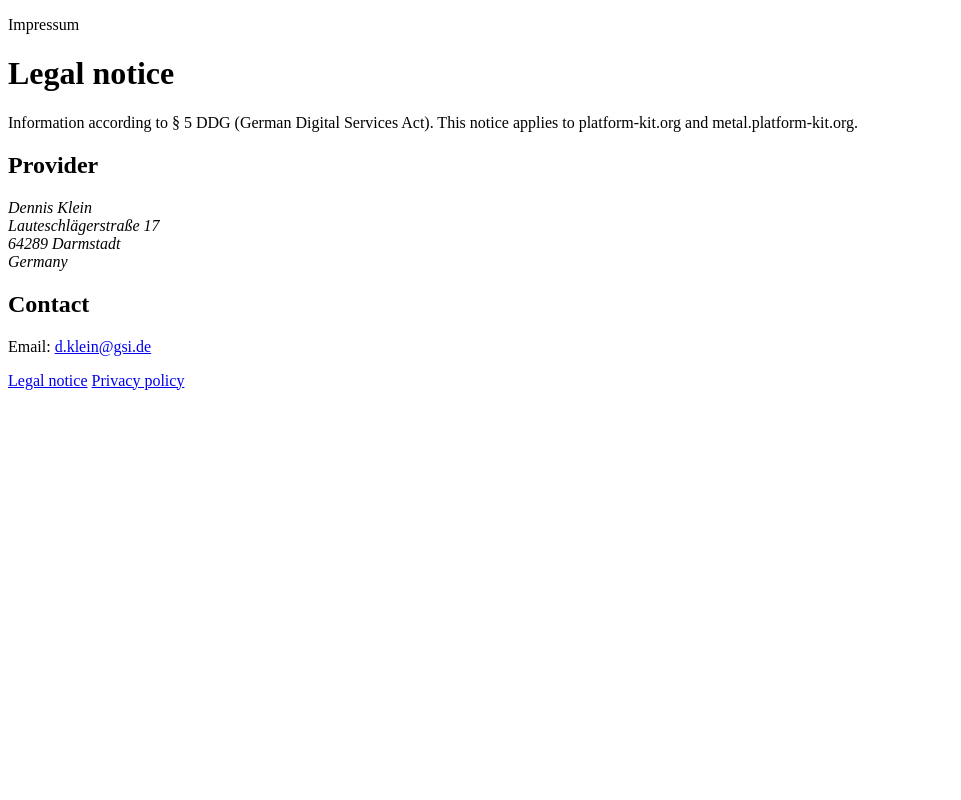
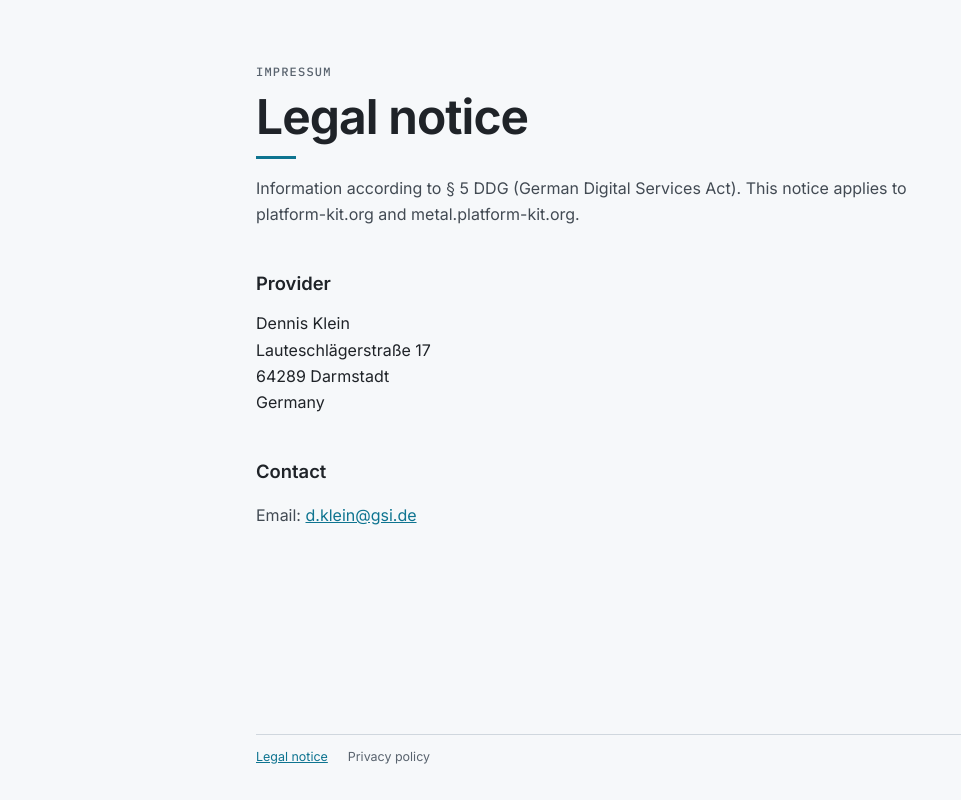
Before and after one commit to platform-kit-org/site, a plain HTML site: page public/legal-notice/index.html in a window 1280 px wide. Shown: the whole page, without its empty margins (0-961 px from the left). Drawn offline with Linux system fonts and the light colour scheme; the site is published under a folder, as on GitHub Pages, so addresses that start at the root find nothing.

Commit message:
fix: load the styles, fonts and links with relative paths
- The pages work on platform-kit.org and on platform-kit-org.github.io/site/
- 404.html keeps root paths, because GitHub Pages serves it on any path

Co-Authored-By: Claude Opus 5.5 <noreply@anthropic.com>

```diff
--- a/public/legal-notice/index.html
+++ b/public/legal-notice/index.html
@@ -5,8 +5,8 @@
   <meta name="viewport" content="width=device-width, initial-scale=1">
   <title>Legal notice · platform-kit</title>
   <meta name="description" content="Legal notice (Impressum) for platform-kit.org and metal.platform-kit.org.">
-  <link rel="icon" href="/favicon.svg" type="image/svg+xml">
-  <link rel="stylesheet" href="/site.css">
+  <link rel="icon" href="../favicon.svg" type="image/svg+xml">
+  <link rel="stylesheet" href="../site.css">
 </head>
 <body>
   <main class="pk-main">
@@ -27,8 +27,8 @@
   </main>
   <footer class="pk-footer">
     <nav class="pk-legal" aria-label="Legal">
-      <a href="/legal-notice/" aria-current="page">Legal notice</a>
-      <a href="/privacy/">Privacy policy</a>
+      <a href="../legal-notice/" aria-current="page">Legal notice</a>
+      <a href="../privacy/">Privacy policy</a>
     </nav>
   </footer>
 </body>
--- a/public/site.css
+++ b/public/site.css
@@ -8,28 +8,28 @@
   font-style: normal;
   font-display: swap;
   font-weight: 100 900;
-  src: url('/fonts/inter-latin-wght-normal.woff2') format('woff2-variations');
+  src: url('fonts/inter-latin-wght-normal.woff2') format('woff2-variations');
 }
 @font-face {
   font-family: 'IBM Plex Mono';
   font-style: normal;
   font-display: swap;
   font-weight: 400;
-  src: url('/fonts/ibm-plex-mono-latin-400-normal.woff2') format('woff2');
+  src: url('fonts/ibm-plex-mono-latin-400-normal.woff2') format('woff2');
 }
 @font-face {
   font-family: 'IBM Plex Mono';
   font-style: normal;
   font-display: swap;
   font-weight: 500;
-  src: url('/fonts/ibm-plex-mono-latin-500-normal.woff2') format('woff2');
+  src: url('fonts/ibm-plex-mono-latin-500-normal.woff2') format('woff2');
 }
 @font-face {
   font-family: 'IBM Plex Mono';
   font-style: normal;
   font-display: swap;
   font-weight: 600;
-  src: url('/fonts/ibm-plex-mono-latin-600-normal.woff2') format('woff2');
+  src: url('fonts/ibm-plex-mono-latin-600-normal.woff2') format('woff2');
 }
 
 :root {
```
Also changed, not shown: public/index.html (+4 -4 lines), public/privacy/index.html (+4 -4 lines).
